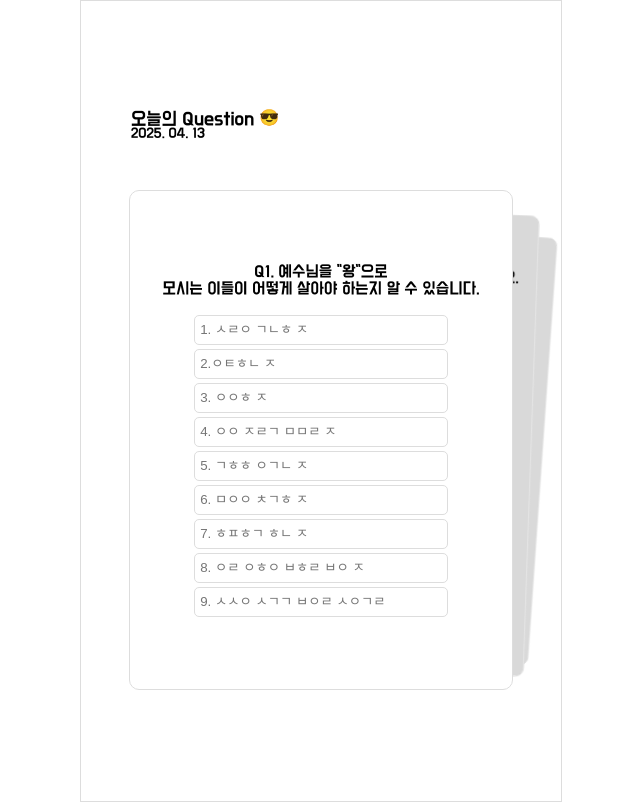
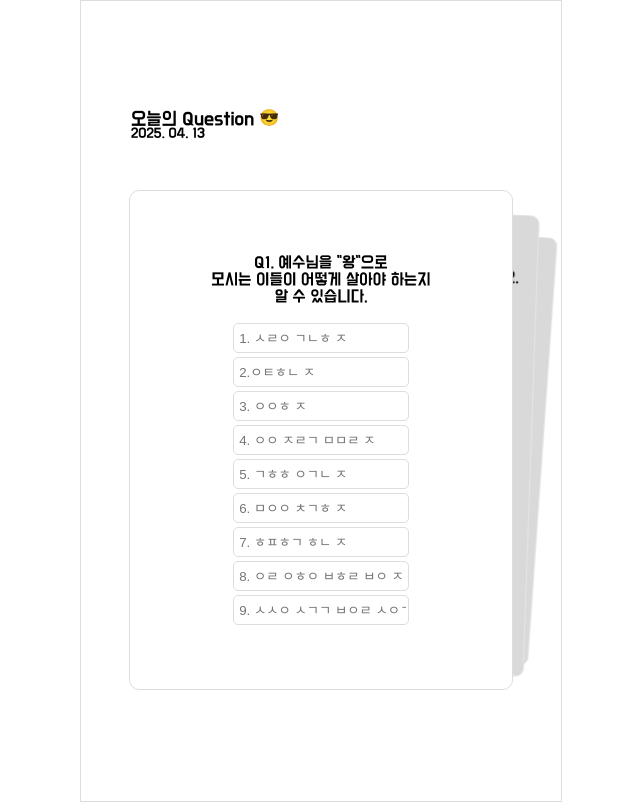
Before and after one commit to msb741852/Question, a plain HTML site: page index.html in a window 1280 px wide. Shown: the whole page, without its empty margins (319-959 px from the left). Drawn offline with Linux system fonts and the light colour scheme.

Commit message:
[UPDATE] UI updated

```diff
--- a/index.html
+++ b/index.html
@@ -23,7 +23,7 @@
                         <li class="question_item swiper-slide" id="item1">
                             <div class="question_item_title">
                                 Q1. 예수님을 "왕"으로 <br>
-                                모시는 이들이 어떻게 살아야 하는지 알 수 있습니다. <br>
+                                모시는 이들이 어떻게 살아야 하는지 <br> 알 수 있습니다. <br>
                                 <br>
                                 <div class="answer_section">
                                     <input type="text" class="answer_input" placeholder="1. ㅅㄹㅇ ㄱㄴㅎ ㅈ" />
```
